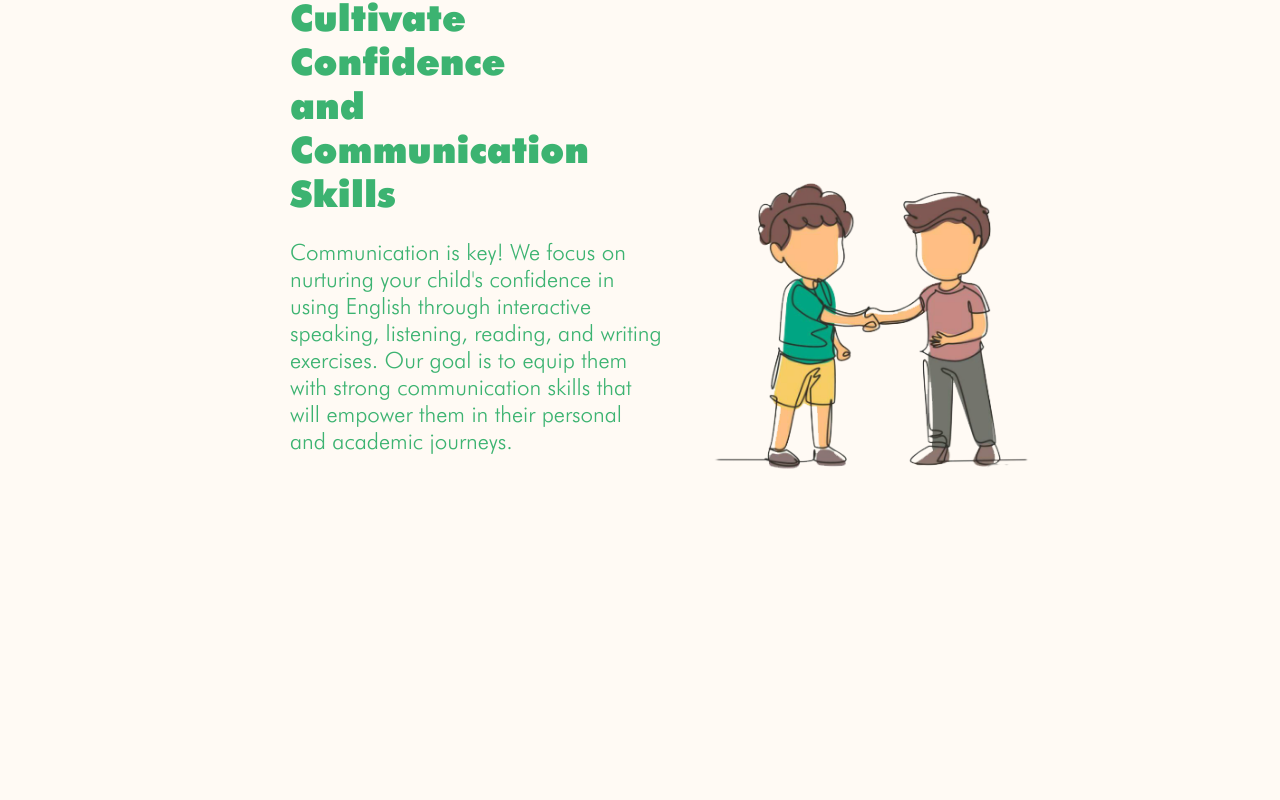
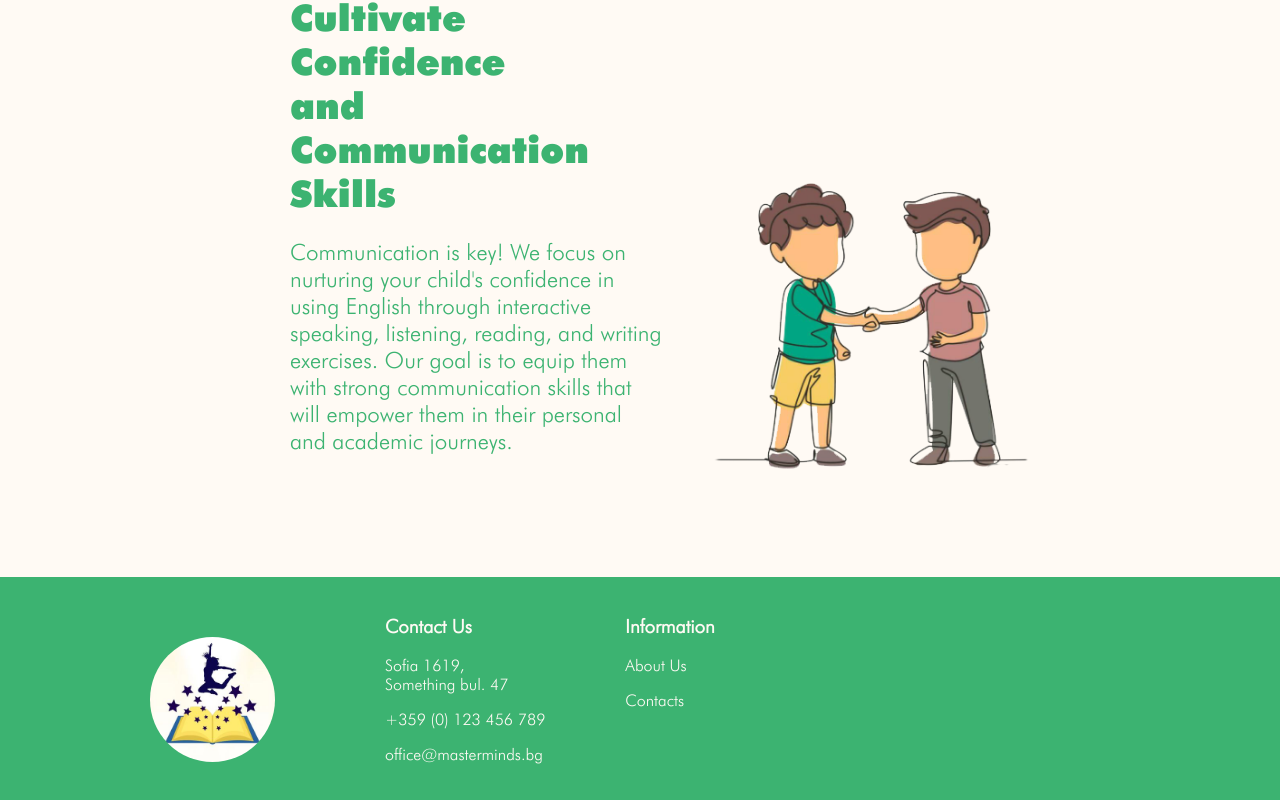
Before and after one commit to bbogomilov1/enlighten, a React (Create React App) app: page / in a window 1280 px wide. Shown: the part 2656-3456 px from the top of the page. Before the commit the page ends 3233 px from the top, so only its background shows below. Built offline with nearby package versions, Linux system fonts and the light colour scheme.

Commit message:
added footer

```diff
--- /dev/null
+++ b/src/components/Footer.js
@@ -0,0 +1,29 @@
+import styles from "./Footer.module.css";
+import logoImage from "../static/334786535_1253085591991643_8723896673674430860_n.jpg";
+
+function Footer() {
+  return (
+    <div className={styles.footer}>
+      <div className={styles.logoContainer}>
+        <img src={logoImage} alt="Logo" className={styles.logo} />
+      </div>
+
+      <div className={styles.footerSections}>
+        <h3>Contact Us</h3>
+        <p>
+          Sofia 1619, <br /> Something bul. 47
+        </p>
+        <p>+359 (0) 123 456 789</p>
+        <p>office@masterminds.bg</p>
+      </div>
+
+      <div className={styles.footerSections}>
+        <h3>Information</h3>
+        <p>About Us</p>
+        <p>Contacts</p>
+      </div>
+    </div>
+  );
+}
+
+export default Footer;
--- /dev/null
+++ b/src/components/Footer.module.css
@@ -0,0 +1,31 @@
+.footer {
+  background-color: mediumseagreen;
+  color: #fffaf4;
+  height: auto;
+  padding: 20px 150px;
+  display: flex;
+  align-items: flex-start;
+  flex-direction: row;
+  font-style: normal;
+  font-family: "Futura PT light", sans-serif;
+}
+
+.footerSections {
+  padding: 0px 40px;
+}
+
+.logoContainer {
+  height: auto;
+  opacity: 1;
+  padding-right: 70px;
+  padding-top: 40px;
+}
+
+.logo {
+  border-radius: 50%;
+  z-index: 2;
+  width: 125px;
+  max-width: none;
+  flex: none;
+  order: -1;
+}
--- a/src/pages/RootLayout.js
+++ b/src/pages/RootLayout.js
@@ -1,6 +1,7 @@
 import { Outlet } from "react-router-dom/dist";
 import MainNavigation from "../components/MainNavigation";
 import styles from "./RootLayout.module.css";
+import Footer from "../components/Footer";
 
 const RootLayout = ({ children }) => {
   return (
@@ -9,6 +10,7 @@ const RootLayout = ({ children }) => {
       <Outlet>
         <main className={styles.main}>{children}</main>
       </Outlet>
+      <Footer />
     </>
   );
 };
```
